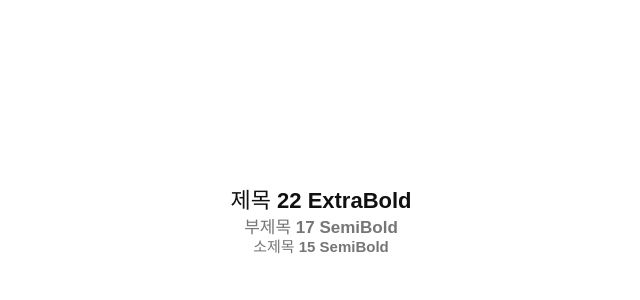
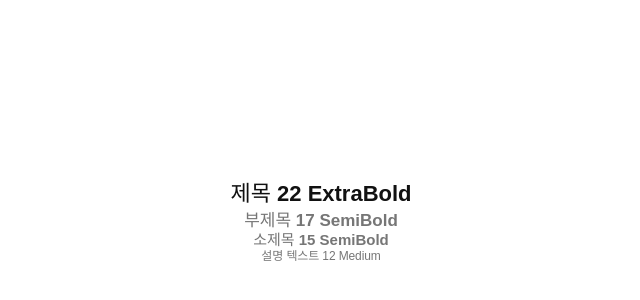
Before and after one commit to Talk-Pick/TalkPick_Client, a React (Vite) app in the folder talkpick-web/: page / in a window 1280 px wide. Shown: the part 180-480 px from the top of the page, without its empty margins (319-959 px from the left). Built offline with nearby package versions, Linux system fonts and the light colour scheme; a web font is replaced by a local one.

Commit message:
feat: 텍스트 컴포넌트 구축

```diff
--- a/talkpick-web/src/App.tsx
+++ b/talkpick-web/src/App.tsx
@@ -1,12 +1,14 @@
 import "./App.css";
 import "./Shared/DesignSystem/font/font.css";
 import { Heading } from "./Shared/DesignSystem/Heading/Heading";
+import { Text } from "./Shared/DesignSystem/Text/Text";
 function App() {
   return (
     <>
       <Heading variant="heading1">제목 22 ExtraBold </Heading>
       <Heading variant="heading2">부제목 17 SemiBold </Heading>
       <Heading variant="heading3">소제목 15 SemiBold</Heading>
+      <Text>설명 텍스트 12 Medium</Text>
     </>
   );
 }
--- a/talkpick-web/src/Shared/DesignSystem/Text/Text.tsx
+++ b/talkpick-web/src/Shared/DesignSystem/Text/Text.tsx
@@ -1 +1,32 @@
-export const Text = () => {};
+import styled from "@emotion/styled";
+import { css } from "@emotion/react";
+import { Guide } from "..";
+import { ReactNode } from "react";
+
+interface TextProps {
+  children: ReactNode;
+  color?: string; // 선택적 색상 오버라이드
+  className?: string; // 추가 클래스를 위한 prop
+}
+// 텍스트 컴포넌트 입니다.
+export const Text = ({ children, color, className }: TextProps) => {
+  const StyledText = styled.p<{ color?: string }>`
+    ${({ color }) => {
+      const style = Guide.typography.style.body;
+      return css`
+        font-family: ${style.fontFamily};
+        font-weight: ${style.fontWeight};
+        font-size: ${style.fontSize};
+        line-height: ${style.lineHeight};
+        letter-spacing: ${style.letterSpacing};
+        color: ${color || style.color};
+        margin: 0;
+      `;
+    }}
+  `;
+  return (
+    <StyledText color={color} className={className}>
+      {children}
+    </StyledText>
+  );
+};
```
